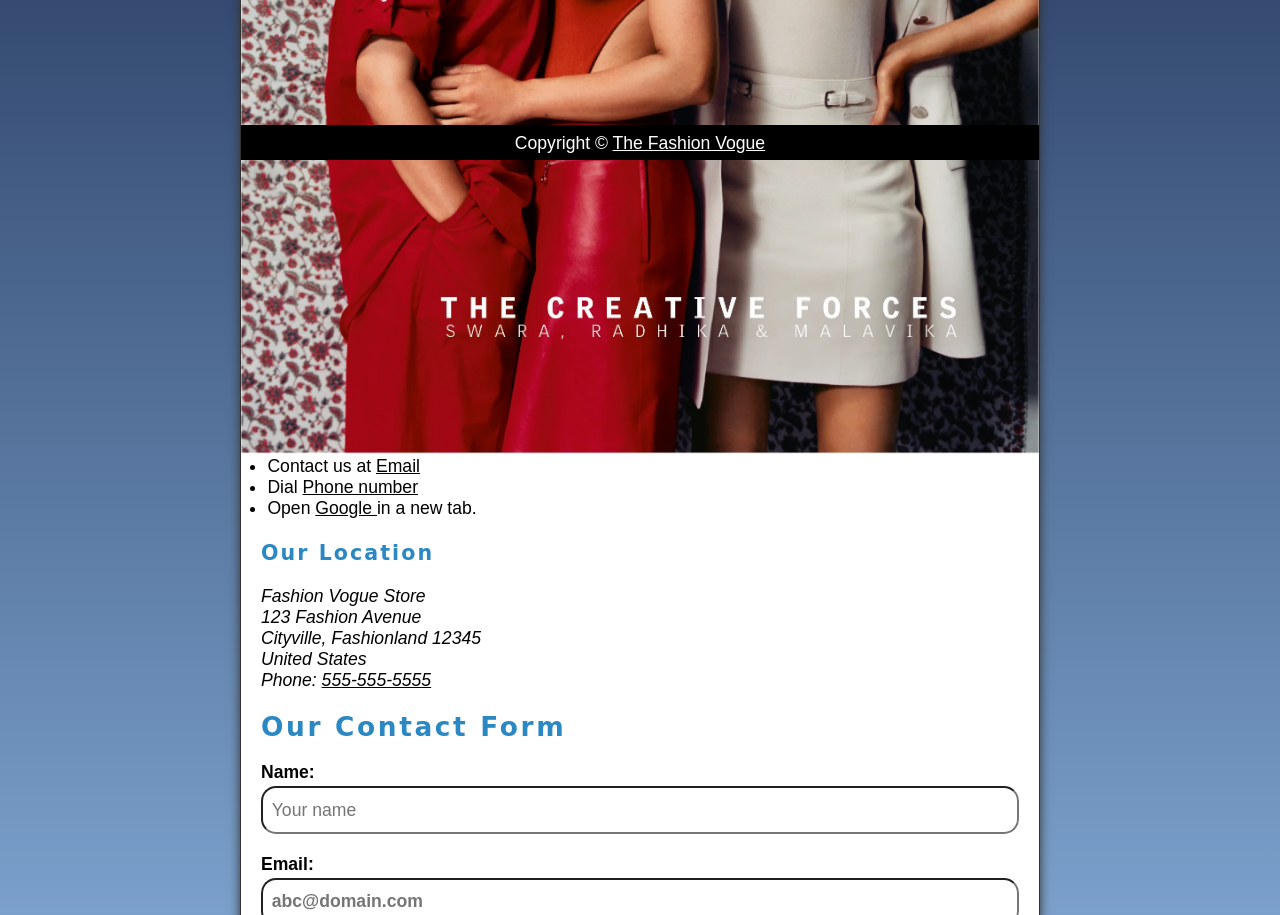
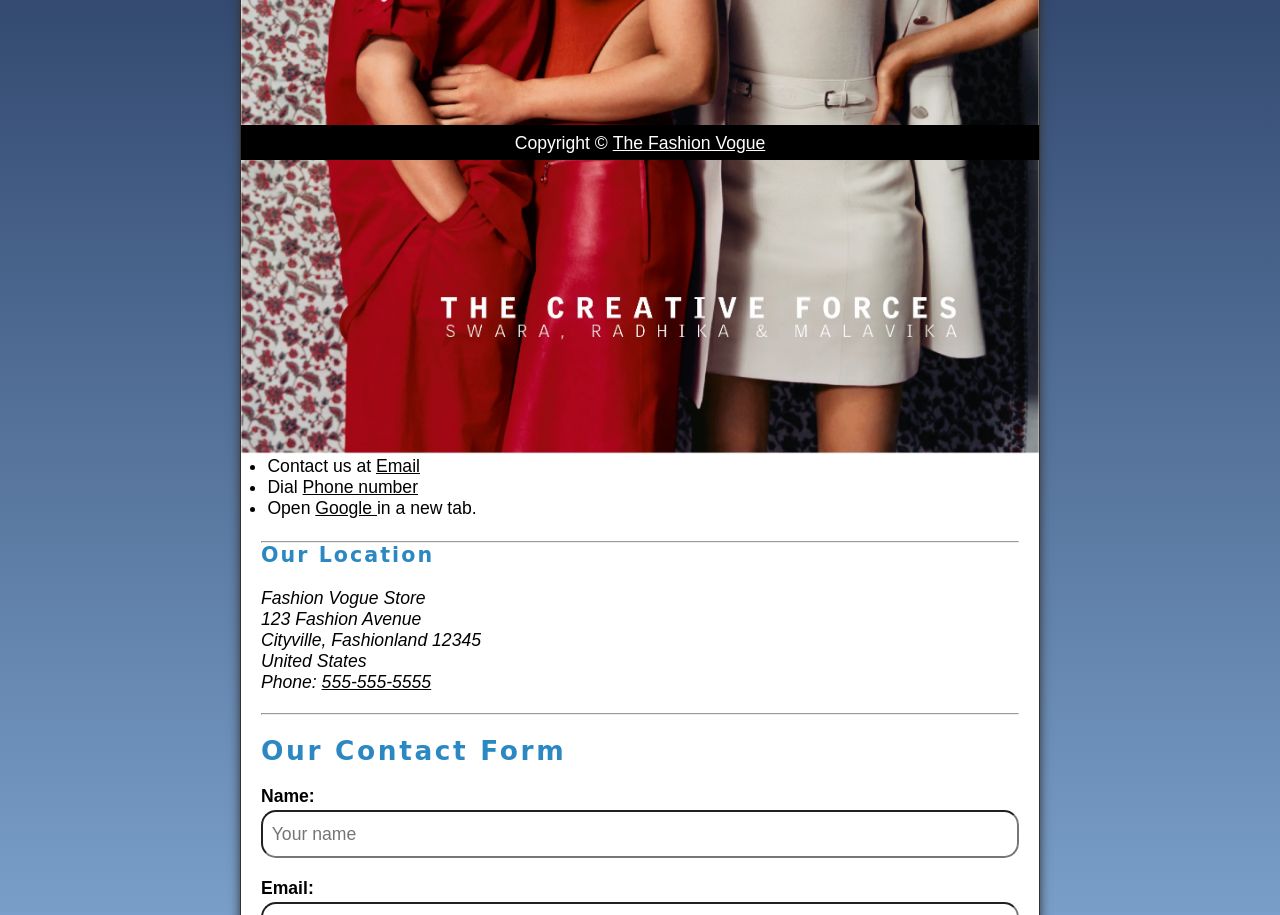
Before and after one commit to Amruta7203/fashion-vogue-html, a plain HTML site: page contact.html in a window 1280 px wide. Shown: the part 640-1555 px from the top of the page. Drawn offline with Linux system fonts and the light colour scheme.

Commit message:
Update contact.html

```diff
--- a/contact.html
+++ b/contact.html
@@ -5,8 +5,9 @@
         <meta name="viewport" content="width=device-width, initial-scale=1.0">
         <meta name="author" content="Amruta Kothawade">
         <meta name="Description" content="Contact Information for TFV">
-        <title>Contact Us-TFV</title>
+        <title>Contact Us</title>
         <link rel="stylesheet" href="main.css" type="text/css">
+        <script src="main.js" defer></script>
     </head>
     <body>
         <header class="header">
@@ -52,7 +53,8 @@
         </p>
         <main class="main">
             <article class="main__article">
-                <h3>Our Location</h3>
+                <hr>
+                <h3 class="location__h3">Our Location</h3>
                 <p>
                     <address>
                         Fashion Vogue Store<br>
@@ -64,6 +66,7 @@
                     </address>
                 </p>
                 </article>
+                <hr>
         <article class="main__article contact">
         <h2 class="contact__h2">Our Contact Form</h2>
         <form action="https://httpbin.org/get" method="get" class="contact__form">
@@ -94,7 +97,7 @@
         </p>
         <footer class="footer">
             <p>
-                <span class="nowrap">Copyright &copy;</span>
+                <span class="nowrap">Copyright &copy; <time id="year"></time> </span>
                 <span class="nowrap"><a href="about.html">The Fashion Vogue</a></span>
             </p>
         </footer>
```
